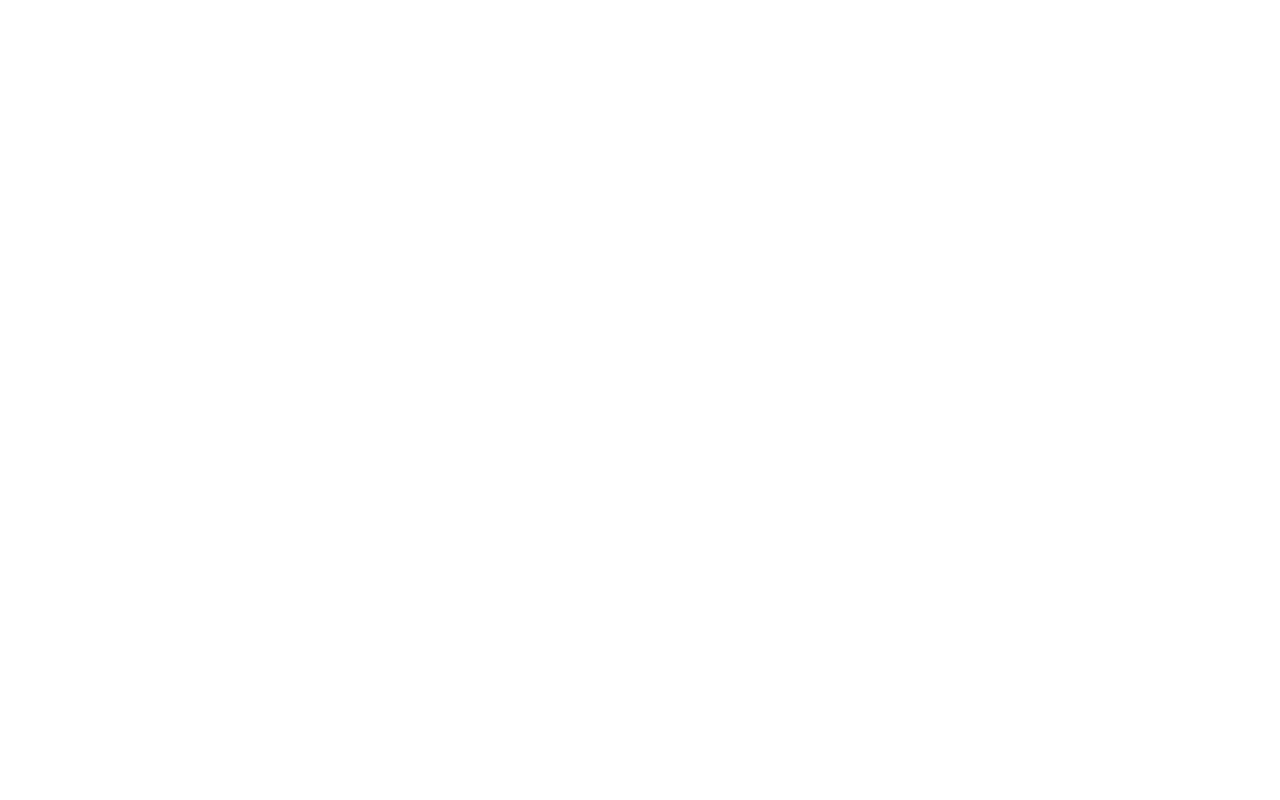
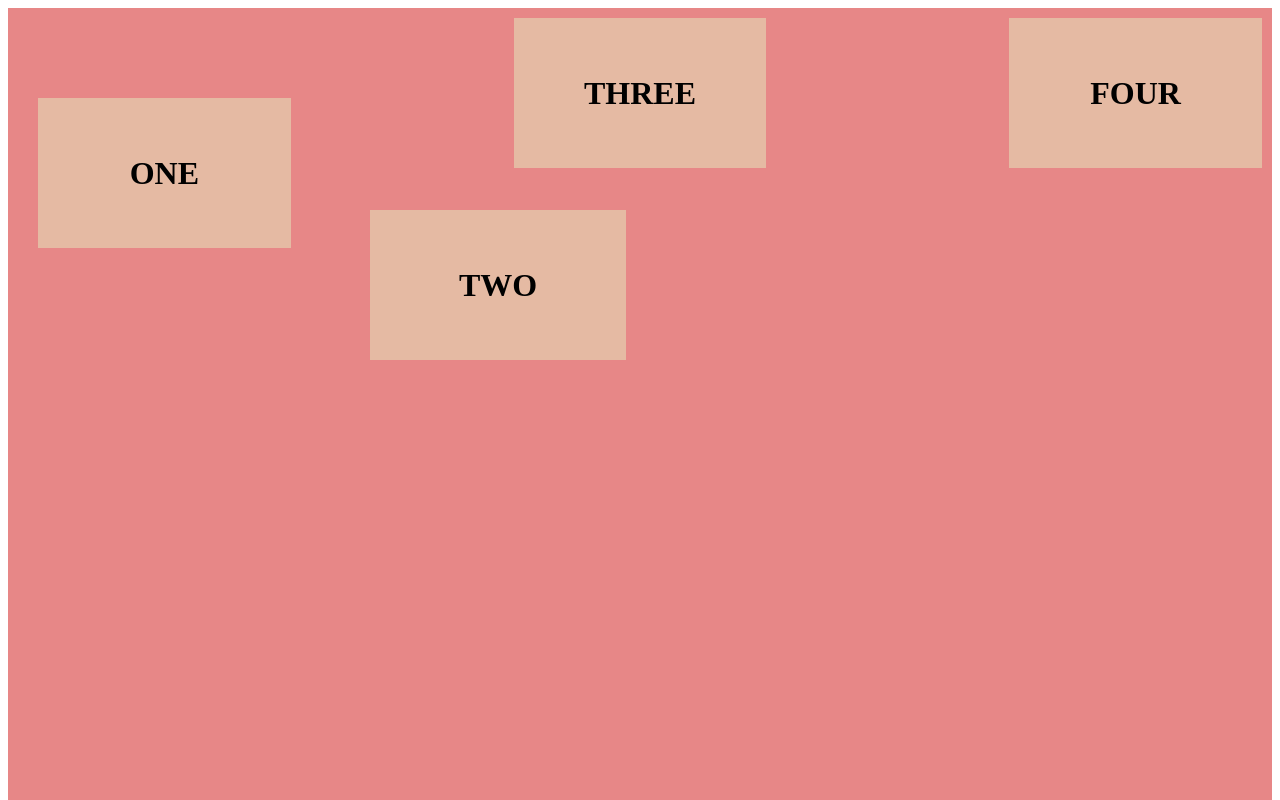
Before and after one commit to Rahulboro/PLACEMENT-ASSISTANCE-PROGRAM-INTERVIEW-BASED-ASSIGNMENT, a plain HTML site: page CSS/Q8POSITION/index.html in a window 1280 px wide. Shown: the top 800 px of the page. Drawn offline with Linux system fonts and the light colour scheme.

Commit message:
updated css position

```diff
--- a/CSS/Q8POSITION/index.html
+++ b/CSS/Q8POSITION/index.html
@@ -5,8 +5,53 @@
     <meta http-equiv="X-UA-Compatible" content="IE=edge">
     <meta name="viewport" content="width=device-width, initial-scale=1.0">
     <title>CSS Position</title>
+    <style>
+        .container{
+            width: 100%;
+            height: 1200px;
+            background-color: #e78787;
+            display: flex;
+            justify-content: space-between;
+
+        }
+        .box{
+            display: flex;
+            justify-content: center;
+            align-items: center;
+            width: 20%;
+            height: 150px;
+            background-color: #e5baa3;
+            margin: 10px;
+        }
+        .boxone{
+            position: relative;
+            top: 80px; left: 20px;
+        }
+        .boxtwo{
+            position: absolute;
+            top: 200px; left: 360px;
+        }
+        .boxthree{
+            position: sticky;
+            top: 10px;
+        }
+
+    </style>
 </head>
 <body>
-
+<div class="container">
+    <div class="box boxone">
+        <h1>ONE</h1>
+    </div>
+    <div class="box boxtwo">
+        <h1>TWO</h1>
+    </div>
+    <div class="box boxthree">
+        <h1>THREE</h1>
+    </div>
+    <div class="box boxfour">
+        <h1>FOUR</h1>
+    </div>
+</div>
 </body>
 </html>
```
